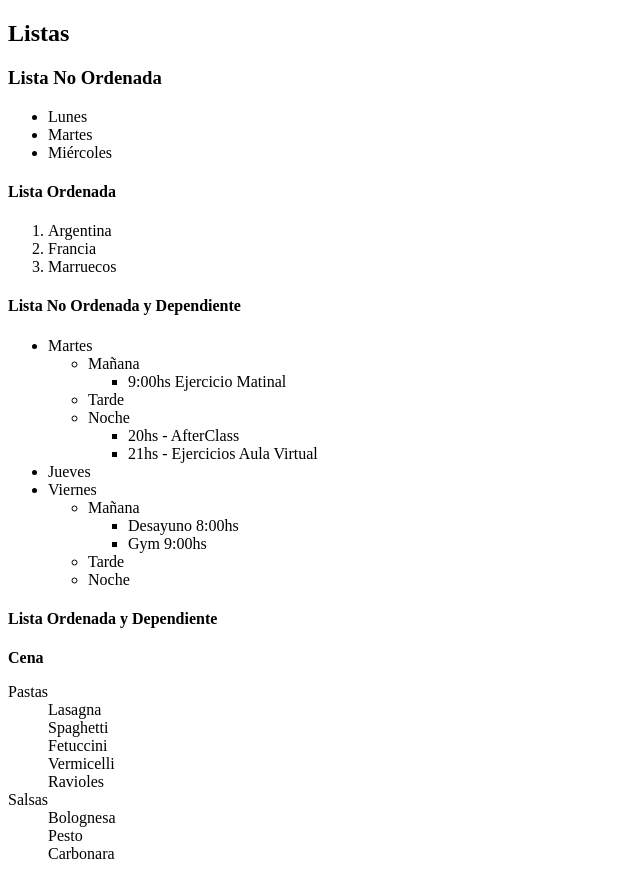
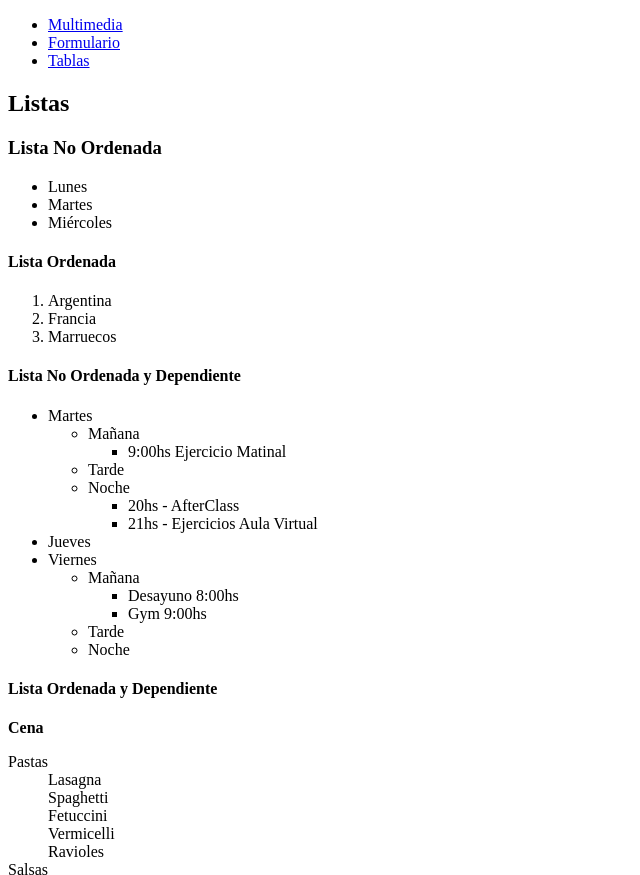
Before and after one commit to nicolasrivera23/clase2y3, a plain HTML site: page index.html in a window 1280 px wide. Shown: the top 875 px of the page, without its empty margins (0-640 px from the left). Drawn offline with Linux system fonts and the light colour scheme.

Commit message:
add menu in index.html

```diff
--- a/index.html
+++ b/index.html
@@ -8,7 +8,25 @@
 </head>
 <body>
   <header>
-    <nav></nav>
+    <nav>
+      <ul>
+        <li>
+          <a href="multimedia.html">
+            Multimedia
+          </a>
+        </li>
+        <li>
+          <a href="formulario.html">
+            Formulario
+          </a>
+        </li>
+        <li>
+          <a href="tablas.html">
+            Tablas
+          </a>
+        </li>
+      </ul>
+    </nav>
   </header>
   <main>
     <section id="listas">
```
